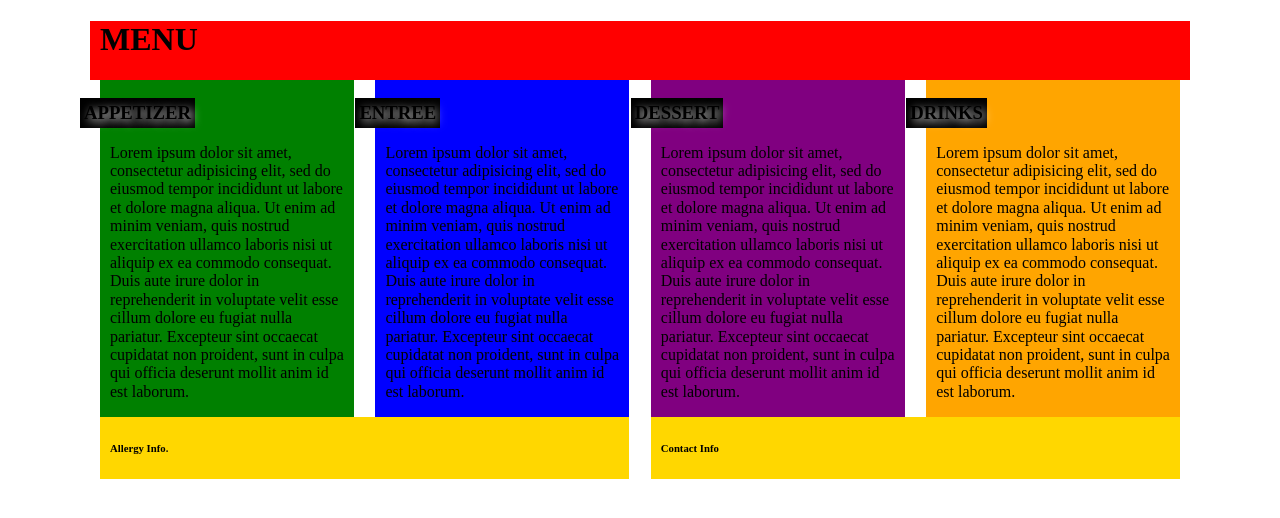
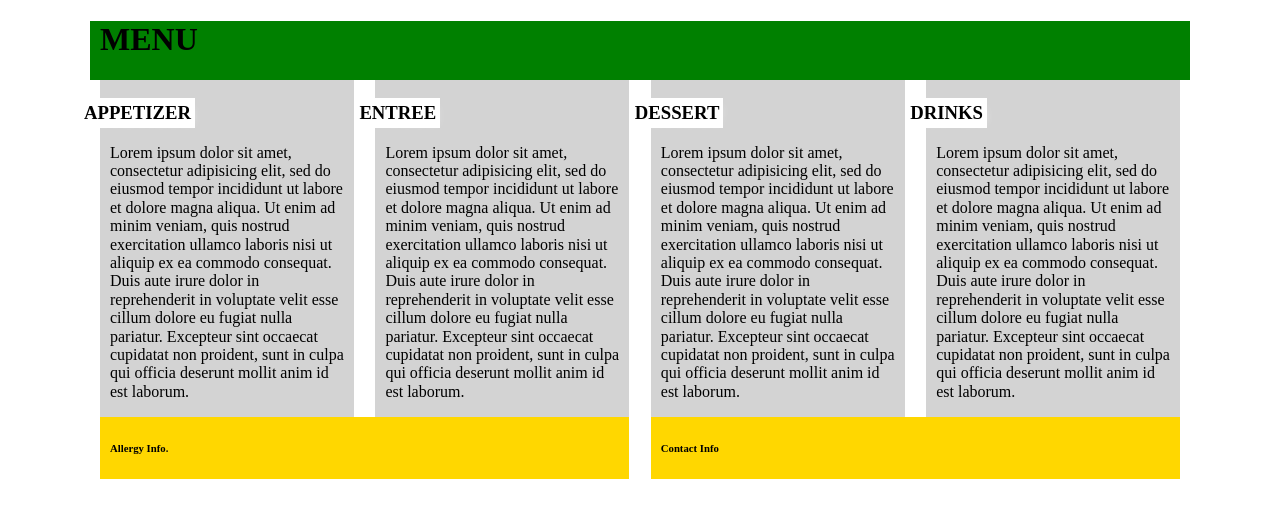
Before and after one commit to taylorsutton/menu, a plain HTML site: page index.html in a window 1280 px wide. Drawn offline with nearby package versions, Linux system fonts and the light colour scheme.

Commit message:
Updated Colors

```diff
--- a/css/styles.css
+++ b/css/styles.css
@@ -3,7 +3,7 @@
 
 header {
 
-	background: red;
+	background: green;
 }
 
 /*Article Headings*/
@@ -17,7 +17,7 @@ article section p {
 	}
 
 article h3 {
-	background: #000;
+	background: #fff;
 	padding: 4px;
 	position: absolute;
 	left:-20px;
@@ -31,27 +31,27 @@ article h3 {
 
 article section:nth-child(1) {
 
-background: green;
+background: #d3d3d3;
 }
 
 /*entree*/
 
 article section:nth-child(2) {
 
-background: blue;
+background: #d3d3d3;
 }
 
 /*desert*/
 
 article section:nth-child(3) {
 
-background: purple;
+background: #d3d3d3;
 }
 
 /*Drinks*/
 article section:nth-child(4) {
 
-background: orange;
+background: #d3d3d3;
 }
 
 /*footer*/
```
